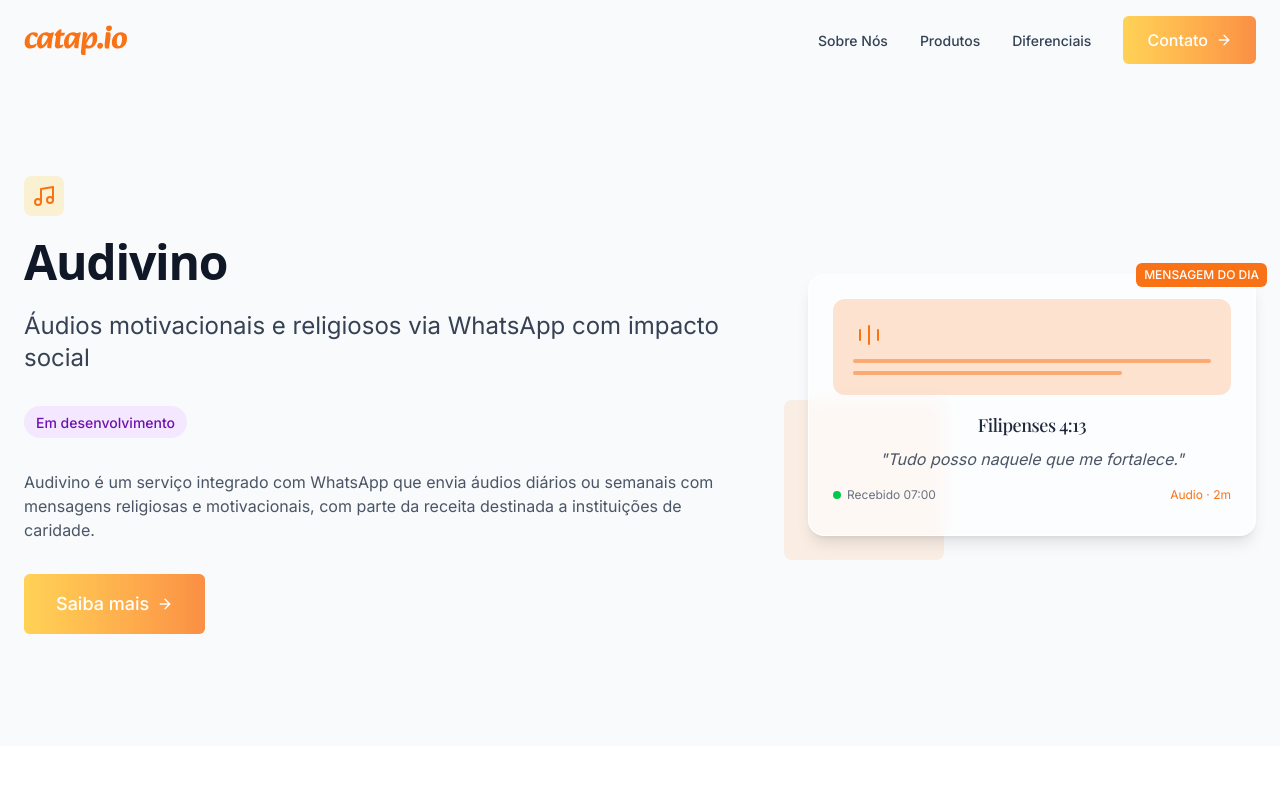
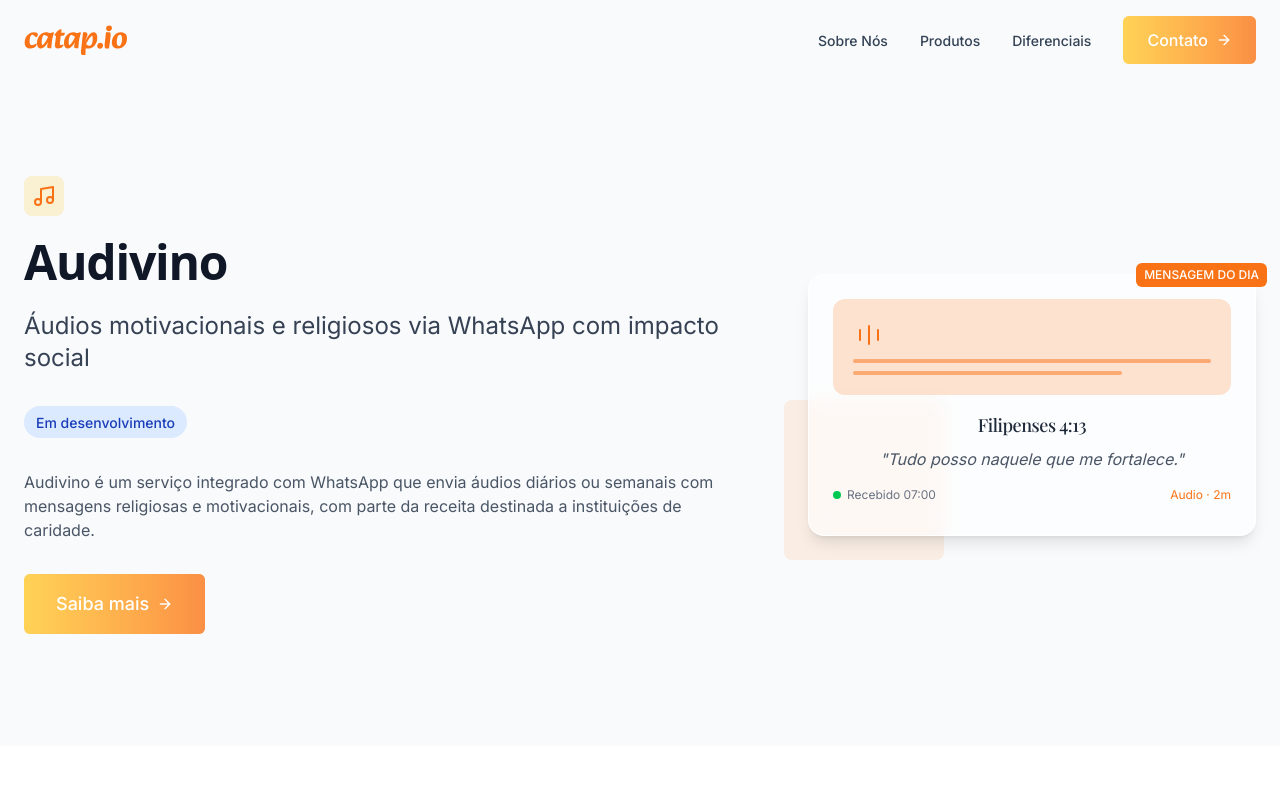
Before and after one commit to catapio/home, a Next.js app: page /products/audivino in a window 1280 px wide. Shown: the top 800 px of the page. Built offline with nearby package versions, Linux system fonts and the light colour scheme; a web font is replaced by a local one.

Commit message:
fix: remove import and fix tag color
- fix color of development tag

```diff
--- a/src/app/layout.tsx
+++ b/src/app/layout.tsx
@@ -1,4 +1,4 @@
-import { Inter, Caveat, Playfair_Display, Playfair } from "next/font/google";
+import { Inter, Caveat, Playfair_Display } from "next/font/google";
 import "./globals.css";
 import { Navbar } from "@/components/layout/Navbar";
 import { Footer } from "@/components/layout/Footer";
@@ -57,7 +57,7 @@ export default function RootLayout({
                             logo: "https://catap.io/catapio-logo.svg",
                             description:
                                 "Desenvolvedora de soluções inovadoras de software.",
-                            sameAs: ["https://github.com/catap-io"],
+                            sameAs: ["https://github.com/catapio"],
                             hasOfferCatalog: {
                                 "@type": "OfferCatalog",
                                 name: "Soluções de Software",
--- a/src/app/products/audivino/page.tsx
+++ b/src/app/products/audivino/page.tsx
@@ -65,10 +65,6 @@ export default function Audivino() {
             "@type": "Audience",
             audienceType: "Pessoas em busca de conteúdo inspirador",
         },
-        potentialAction: {
-            "@type": "RegisterAction",
-            target: "mailto:audivino@catap.io",
-        },
         additionalProperty: [
             {
                 "@type": "PropertyValue",
@@ -126,7 +122,7 @@ export default function Audivino() {
                                         WhatsApp com impacto social
                                     </p>
                                     <div
-                                        className="inline-block px-3 py-1 bg-purple-100 text-purple-800 rounded-full mb-8"
+                                        className="inline-block px-3 py-1 bg-blue-100 text-blue-800 rounded-full mb-8"
                                         itemScope
                                         itemType="https://schema.org/Offer"
                                     >
```
